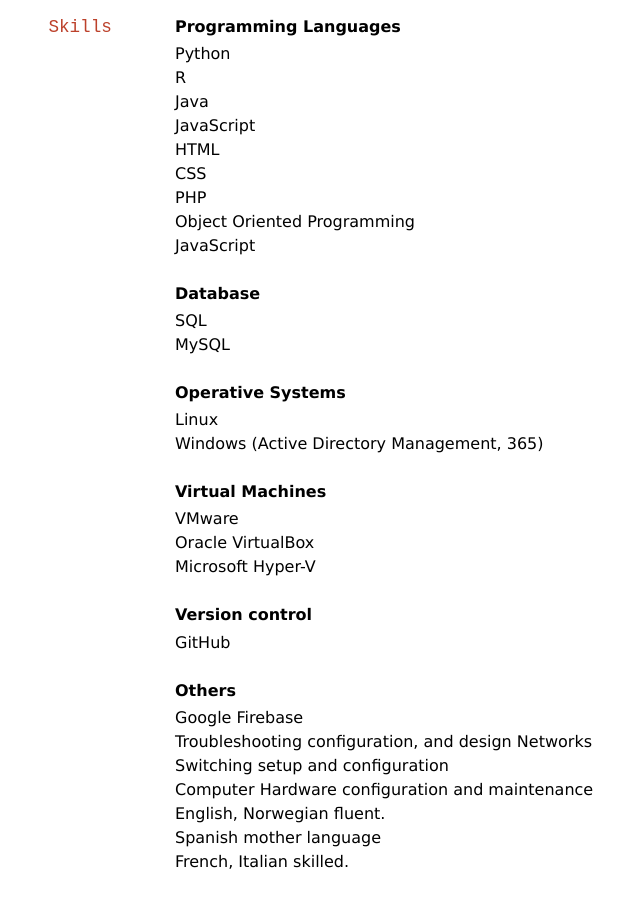
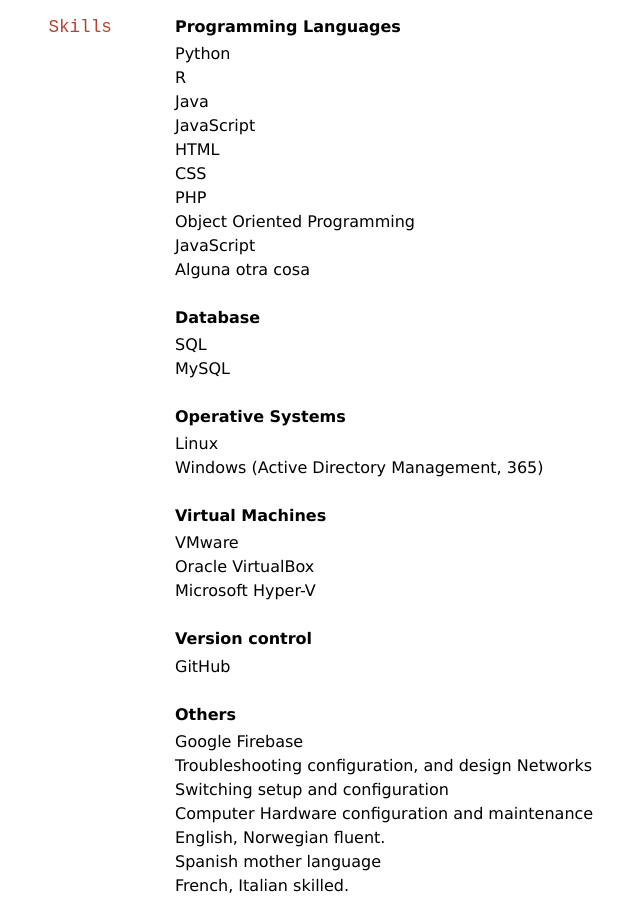
Before and after one commit to carlosdgerez/Gerez-Resume, a Jekyll site: the page built from docs/index.md, in a window 1280 px wide and 900 px high, scrolled down 491 px. Shown: the whole window, without its empty margins (157-797 px from the left). Built offline with Jekyll 4.4.1, drawn with Linux system fonts in a browser that asks for light colours.

Commit message:
First change after a abwhile

```diff
--- a/docs/index.md
+++ b/docs/index.md
@@ -39,7 +39,7 @@
 - PHP
 - Object Oriented Programming
 - JavaScript
-
+- Alguna otra cosa
 
 __Database__
 - SQL
```
